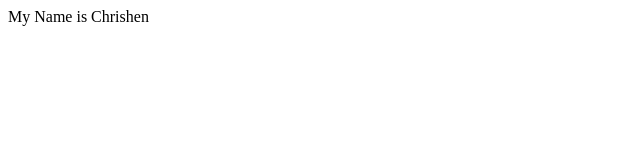
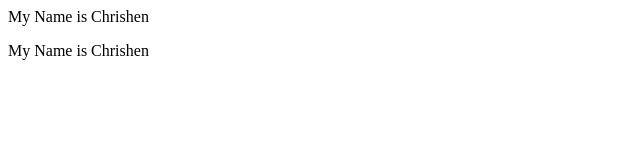
Before and after one commit to chrishensilva/myweb, a plain HTML site: page index.html in a window 1280 px wide. Shown: the whole page, without its empty margins (0-640 px from the left). Drawn offline with Linux system fonts and the light colour scheme.

Commit message:
Update index.html

```diff
--- a/index.html
+++ b/index.html
@@ -4,5 +4,6 @@
 	</head>
 	<body>
 		<p>My Name is Chrishen</p>
+		<p>My Name is Chrishen</p>
 	</body>
 </html>
```
